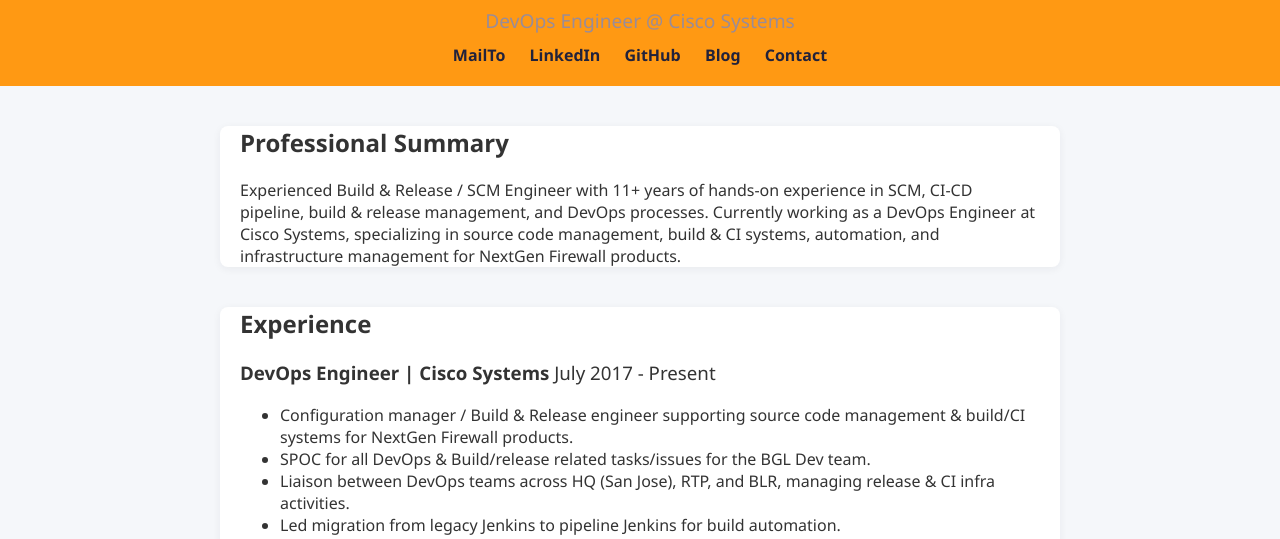
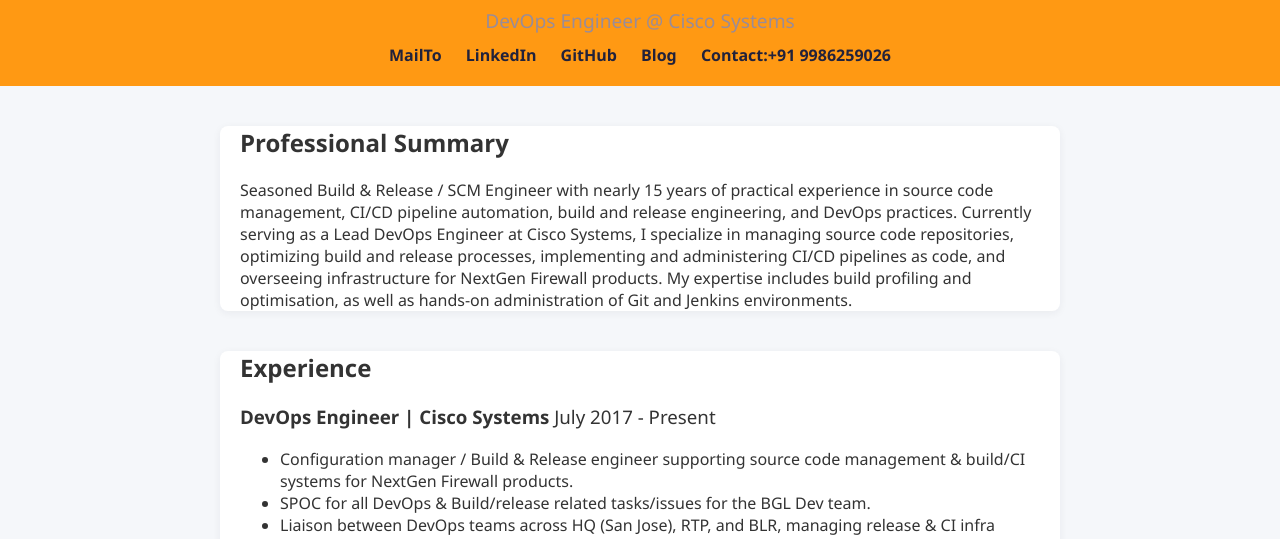
Before and after one commit to venuvoldeos/venugopal_profile.io, a plain HTML site: page index.html in a window 1280 px wide. Shown: the part 239-778 px from the top of the page. Drawn offline with Linux system fonts and the light colour scheme.

Commit message:
Update index.html

```diff
--- a/index.html
+++ b/index.html
@@ -17,7 +17,7 @@
                 <a href="https://www.linkedin.com/in/venugopalnarayana/?trk=opento_sprofile_details">LinkedIn</a>
                 <a href="https://github.com/venuvoldeos/venuvoldeos">GitHub</a>
                 <a href="https://venuvoldeos.blogspot.com/">Blog</a>
-                <a href="#contact">Contact</a>
+                <a href="#contact">Contact:+91 9986259026</a>
             </nav>
         </div>
     </header>
@@ -25,7 +25,7 @@
         <section id="summary" class="container">
             <h2>Professional Summary</h2>
             <p>
-                Experienced Build & Release / SCM Engineer with 11+ years of hands-on experience in SCM, CI-CD pipeline, build & release management, and DevOps processes. Currently working as a DevOps Engineer at Cisco Systems, specializing in source code management, build & CI systems, automation, and infrastructure management for NextGen Firewall products.
+                Seasoned Build & Release / SCM Engineer with nearly 15 years of practical experience in source code management, CI/CD pipeline automation, build and release engineering, and DevOps practices. Currently serving as a Lead DevOps Engineer at Cisco Systems, I specialize in managing source code repositories, optimizing build and release processes, implementing and administering CI/CD pipelines as code, and overseeing infrastructure for NextGen Firewall products. My expertise includes build profiling and optimisation, as well as hands-on administration of Git and Jenkins environments.
             </p>
         </section>
         <section id="experience" class="container">
```
